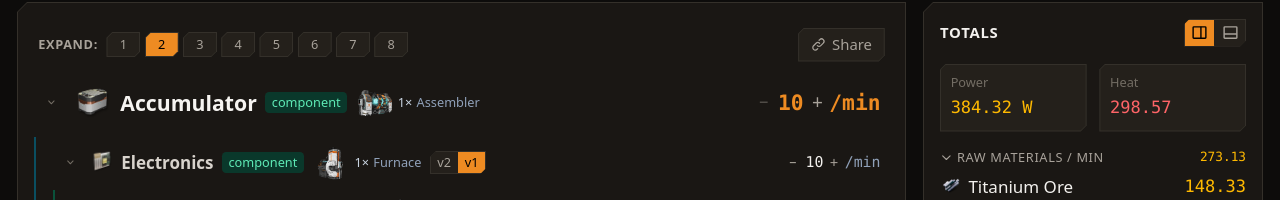
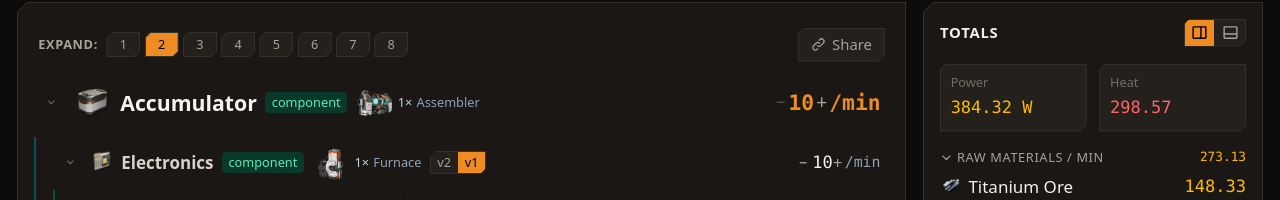
Before and after one commit to GoodStuffSoftware/star-rupture-planner, a Vue app: page / in a window 1280 px wide. Shown: the part 600-800 px from the top of the page. Built offline with nearby package versions, Linux system fonts and the light colour scheme; no server answers.

Commit message:
style(tree): tighten rate steppers, child rate one size up; root caret lands where clicked
Co-Authored-By: Claude Sonnet 5.5 <noreply@anthropic.com>

```diff
--- a/src/components/tree/NodeOverageInput.vue
+++ b/src/components/tree/NodeOverageInput.vue
@@ -117,11 +117,10 @@ function revertRoot() {
   rootDraft.value = fmt(store.targetRate)
 }
 
-function onRootFocus(e: FocusEvent) {
+function onRootFocus() {
   rootFocused = true
   rootDirty = false
   rootFocusRate = store.targetRate
-  ;(e.target as HTMLInputElement).select()
 }
 
 // Typing commits a valid value once the user pauses; an empty or half-typed draft ("", "1.", "abc")
@@ -256,7 +255,7 @@ const rootStepTitle = computed(() =>
       </span>
 
       <!-- Stepper buttons & input: plain inline number with ghost -/+, like the root row -->
-      <div class="flex items-center gap-0.5" @click.stop>
+      <div class="flex items-center" @click.stop>
         <RateStepButton
           ghost
           small
@@ -272,7 +271,7 @@ const rootStepTitle = computed(() =>
           step="1"
           :title="'Output items/min — raise above demand to overproduce, lower below it for a deficit'"
           :style="{ '--amount-ch': outputCh }"
-          class="amount-input px-0 py-0.5 text-sm text-[var(--text)] hover:decoration-[var(--muted)] focus:decoration-[var(--text)]/60 focus:bg-[var(--panel-2)]"
+          class="amount-input px-0 py-0.5 text-base text-[var(--text)] hover:decoration-[var(--muted)] focus:decoration-[var(--text)]/60 focus:bg-[var(--panel-2)]"
           :class="INLINE_RATE_CLASS"
           @change="onOutputChange"
           @wheel="onOutputWheel"
@@ -298,7 +297,7 @@ const rootStepTitle = computed(() =>
     </template>
     <!-- depth=0 root: large orange rate (replaces old header); ghost -/+ show it can go up and down -->
     <template v-else-if="depth === 0">
-      <div class="flex items-center gap-0.5" @click.stop>
+      <div class="flex items-center" @click.stop>
         <RateStepButton
           ghost
           :dir="-1"
--- a/src/components/tree/RateStepButton.vue
+++ b/src/components/tree/RateStepButton.vue
@@ -20,7 +20,9 @@ defineProps<{
     :aria-label="label"
     :class="
       ghost
-        ? (small ? 'px-1 py-0.5 text-sm' : 'px-1 py-0.5 text-lg') +
+        ? 'py-0.5 ' +
+          (dir < 0 ? (small ? 'pl-1 pr-0.5' : 'pl-1 pr-0') : 'pl-0 pr-0.5') +
+          (small ? ' text-base' : ' text-lg') +
           ' leading-none text-[var(--muted)] ' +
           (neutral ? 'hover:text-[var(--text)]' : 'hover:text-[var(--accent)]') +
           ' disabled:opacity-40 disabled:cursor-not-allowed disabled:hover:text-[var(--muted)] transition-colors'
```
